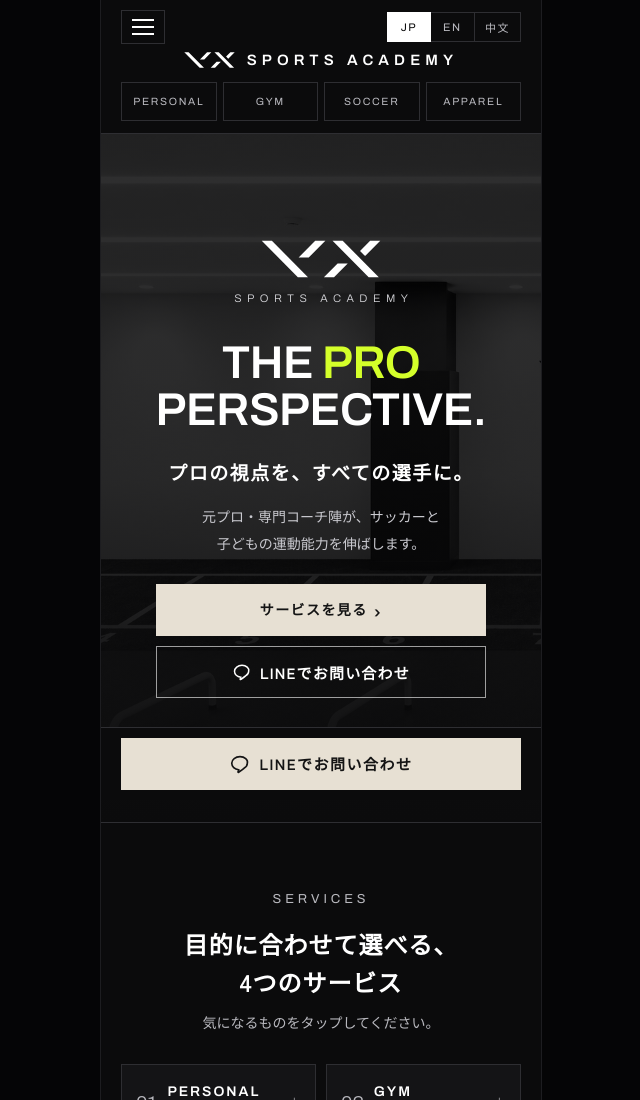
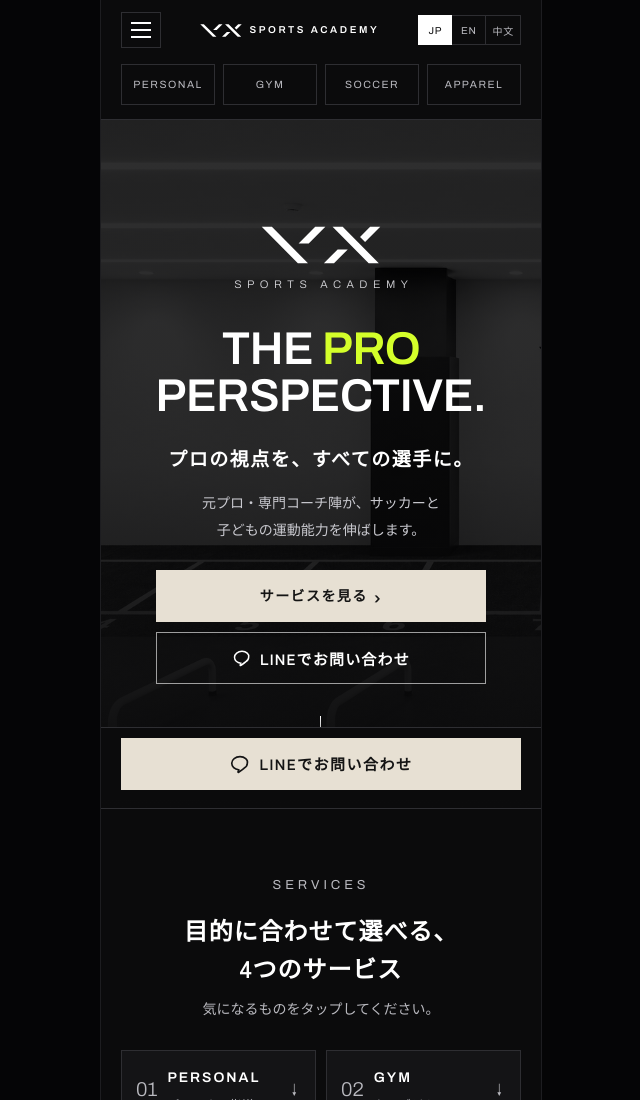
Before and after one commit to Ippey0320/vx-sports-academy, a plain HTML site: page index.html in a window 1280 px wide. Shown: the top 1100 px of the page, without its empty margins (319-959 px from the left). Drawn offline with Linux system fonts and the light colour scheme.

Commit message:
ヘッダーを1段にまとめ、余白を整理（メニュー｜ロゴ｜言語）
Co-Authored-By: Claude Opus 5.5 <noreply@anthropic.com>
Claude-Session: https://claude.ai/code/session_01Bte9geLhnSJWd4mLwPLymb

```diff
--- a/assets/site.css
+++ b/assets/site.css
@@ -452,3 +452,17 @@ mark.hl { background: linear-gradient(transparent 55%, var(--neon) 55%); color:
 .cat-jump a strong { font-weight: 600; font-size: 14px; letter-spacing: .14em; text-align: left; }
 .cat-jump a span { font-family: var(--body); font-size: 12px; letter-spacing: .04em; color: var(--sub-on-ink); text-align: left; }
 .cat-jump a::after { content: "↓"; position: absolute; right: 12px; top: 50%; transform: translateY(-50%); font-family: var(--body); color: var(--sub-on-ink); font-size: 14px; }
+
+/* Header v2 */
+.site-header .wrap { display: block !important; }
+.topbar { display: grid !important; grid-template-columns: 40px 1fr auto; align-items: center; gap: 10px; padding: 12px 0 0 !important; }
+.menu-btn { width: 40px; height: 36px; padding: 0 9px; }
+.topbar .brand { justify-self: center; display: flex; align-items: center; gap: 8px; }
+.topbar .brand img { height: 13px !important; }
+.topbar .brand span { font-size: 10px !important; letter-spacing: .26em !important; }
+.topbar .lang button { min-width: 34px; min-height: 30px; padding: 4px 6px; font-size: 10px; letter-spacing: .08em; }
+.tabs { gap: 8px !important; padding: 16px 0 14px !important; }
+.tabs a { padding: 10px 2px !important; font-size: 10.5px !important; letter-spacing: .14em !important; }
+
+.topbar .lang button { white-space: nowrap; }
+@media (max-width: 370px) { .topbar .brand span { display: none; } .topbar .brand img { height: 15px !important; } }
--- a/index.html
+++ b/index.html
@@ -20,15 +20,13 @@
 <body>
 <header class="site-header">
   <div class="wrap">
-    <div class="topbar"><button type="button" class="menu-btn" aria-expanded="false" aria-controls="drawer" aria-label="Menu"><span></span><span></span><span></span></button><div class="lang" role="group" aria-label="Language">
+    <div class="topbar"><button type="button" class="menu-btn" aria-expanded="false" aria-controls="drawer" aria-label="Menu"><span></span><span></span><span></span></button><a class="brand" href="index.html" aria-label="VX SPORTS ACADEMY トップへ">
+        <img src="assets/logo.svg" alt="VX">
+        <span>SPORTS ACADEMY</span>
+      </a><div class="lang" role="group" aria-label="Language">
       <button type="button" data-l="ja" aria-pressed="true">JP</button><button type="button" data-l="en" aria-pressed="false">EN</button><button type="button" data-l="zh" aria-pressed="false">中文</button>
     </div></div>
-    <div class="head-row">
-      <a class="brand" href="index.html" aria-label="VX SPORTS ACADEMY トップへ">
-        <img src="assets/logo.svg" alt="VX">
-        <span>SPORTS ACADEMY</span>
-      </a>
-    </div>
+
     <nav class="tabs" aria-label="事業">
       <a href="personal.html" data-c="personal">PERSONAL</a>
       <a href="gym.html" data-c="gym">GYM</a>
```
Also changed, not shown: apparel.html (+5 -7 lines), gym.html (+5 -7 lines), personal.html (+5 -7 lines), soccer.html (+5 -7 lines).
